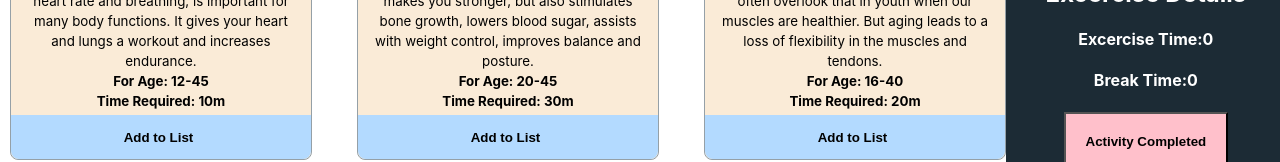
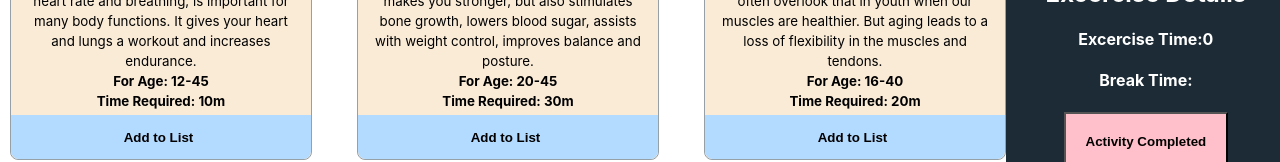
Before and after one commit to bhabna01/Active-GYM, a React (Create React App) app: page / in a window 1280 px wide. Shown: the part 490-652 px from the top of the page. Built offline with nearby package versions, Linux system fonts and the light colour scheme.

Commit message:
last commit

```diff
--- a/src/components/Activity/Activity.js
+++ b/src/components/Activity/Activity.js
@@ -10,7 +10,7 @@ import './Activity.css';
 const Activity = () => {
     const [products, setProducts] = useState([]);
     const [cart, setCart] = useState([]);
-    const [time, setTime] = useState(0);
+    const [time, setTime] = useState([]);
 
     useEffect(() => {
         fetch('activity.json')
@@ -70,9 +70,6 @@ const Activity = () => {
                     </Product>)
                 }
             </div>
-            {/* <div>
-                <Breaktime handleBreakTime={handleBreakTime}></Breaktime>
-            </div> */}
 
             <div className='cart-container '>
                 <Cart cart={cart} time={time} handleBreakTime={handleBreakTime}></Cart>
```
